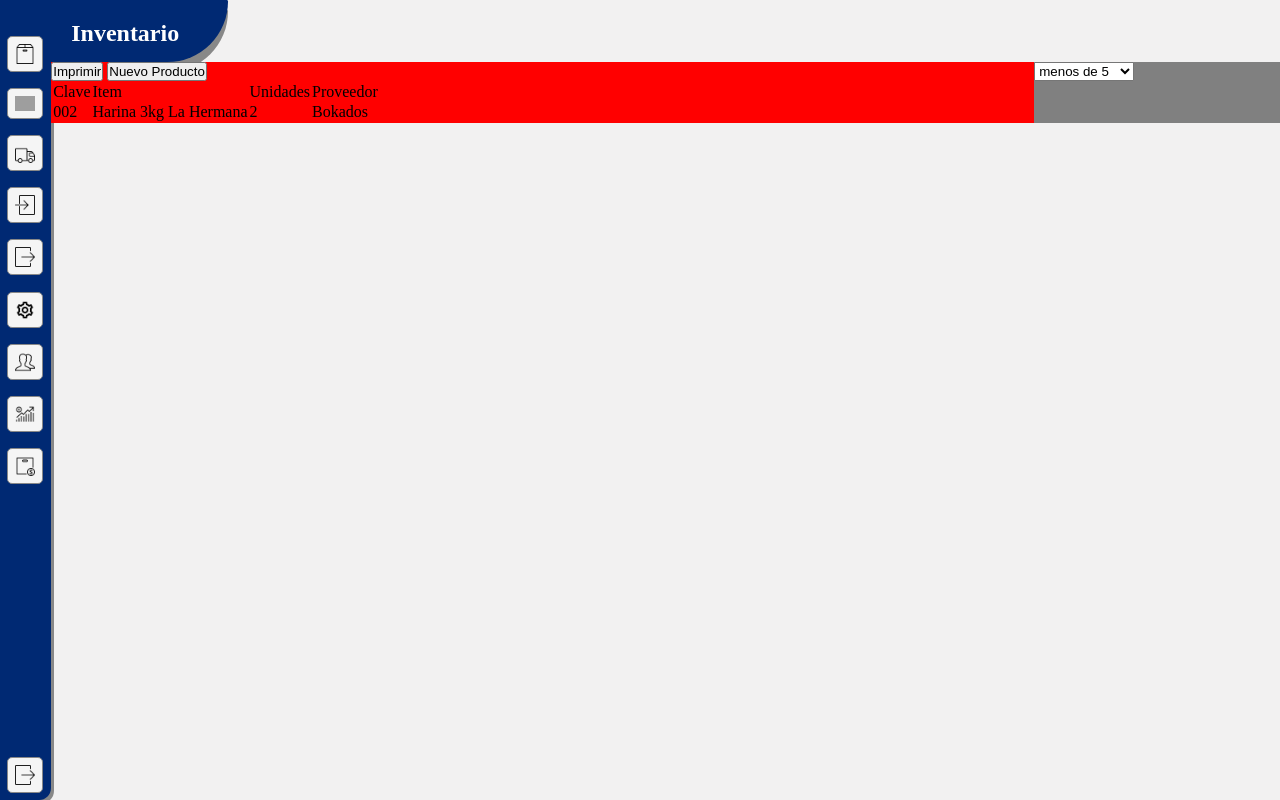
After one commit to RodrigoTrevinoLuna/Tienda-Proyecto, a PHP site: page /inventario.html in a window 1280 px wide. The commit adds this page. Run offline with PHP 8.4, Linux system fonts and the light colour scheme; grey boxes are pictures that could not be loaded.

Commit message:
Completar-inicio

```diff
--- a/css/contenido.css
+++ b/css/contenido.css
@@ -28,7 +28,7 @@ body{
 }
     .menuBar{
         background: var(--bg-P);
-        border-radius: 0px 12px 12px 0px;
+        border-radius: 0px 0px 12px 0px;
         width: 4%;
         color: var(--bg-T);
         display: flex;
--- /dev/null
+++ b/css/inventario.css
@@ -0,0 +1,32 @@
+
+/*Tamaño de las cajas*/
+.container-inventario{
+ width: 100vw;
+}
+
+.contenido{
+    display: flex;
+}
+.datos{
+    background: red;
+    width: 80%;
+}
+.filtro{
+    background: grey;
+    width: 20%;
+}
+
+/******************/
+.titulo{
+padding-left: 20px;
+background: #002973;
+width: 120px;
+color: white;
+border-radius: 0px 12px 500px 0px;
+padding-top: 20px;
+padding-bottom: 15px;
+padding-right: 37px;
+box-shadow: 0px 10px  #888888;
+}
+
+/* Parte de DATOS*/
--- /dev/null
+++ b/inventario.html
@@ -0,0 +1,81 @@
+<!DOCTYPE html>
+<html lang="es">
+<head>
+    <meta charset="UTF-8">
+    <meta http-equiv="X-UA-Compatible" content="IE=edge">
+    <meta name="viewport" content="width=device-width, initial-scale=1.0">
+    <title>Inventario</title>
+    <link rel="stylesheet" href="css/contenido.css">
+    <link rel="stylesheet" href="css/inventario.css">
+</head>
+<body>
+    <div class="container">
+
+        <!--***********************************************************************************-->
+            <!-- INICIO MENUBAR-->
+            <div class="menuBar">
+
+                <ul class="principal">
+                   <a href="producto.html"><img src="imagenes/iconos/producto.png"><P>Producto</P></a>
+                   <a href="inventario.html"><img src="imagenes/iconos/inventario.png"><P>Inventario</P></a>
+                   <a href="#"><img src="imagenes/iconos/Proveedor.png"><P>Proveedores</P></a>
+                   <a href="#"><img src="imagenes/iconos/entrada.png"><P>Entradas</P></a>
+                   <a href="#"><img src="imagenes/iconos/salida.png"><P>Salidas</P></a>
+                   <a href="#"><img src="imagenes/iconos/administracion.png"><P>administración</P></a>
+                   <a href="#"><img src="imagenes/iconos/usuarios.png"><P>Usuarios</P></a>
+                   <a href="#"><img src="imagenes/iconos/ventas.png"><P>Ventas</P></a>
+                   <a href="#"><img src="imagenes/iconos/gastos.png"><P>Gastos</P></a>
+                </ul>
+                <ul class="secundario">
+                   <a href="#"><img src="imagenes/iconos/salida.png"><P>Cerrar sesión</P></a>
+                </ul>
+
+   </div>
+<!-- FIN MENUBAR -->
+<!--***********************************************************************************-->
+            <!-- INICIO LISTADO-CARRITO -->
+
+            <div class="container-inventario">
+                <h2 class="titulo"> Inventario</h2>
+
+                <div class="contenido">
+
+                    <!--PANEL PRINCIPAL-->
+                    <div class="datos">
+                        <button>Imprimir</button>
+                        <button>Nuevo Producto</button>
+                        <table>
+                            <thead>
+                                <tr>
+                                    <td>Clave</td>
+                                    <td>Item</td>
+                                    <td>Unidades</td>
+                                    <td>Proveedor</td>
+                                </tr>
+                            </thead>
+                            <tbody>
+                                <tr>
+                                    <td>002</td>
+                                    <td>Harina 3kg La Hermana</td>
+                                    <td>2</td>
+                                    <td>Bokados</td>
+                                </tr>
+                            </tbody>
+                        </table>
+                    </div>
+                    <div class="filtro">
+                        <select name="" id="">
+                            <option>menos de 5</option>
+                            <option>menos de 10</option>
+                            <option>menos de 15</option>
+                            <option>menos de 20</option>
+                        </select>
+                    </div>
+                </div>
+            </div>
+        <!-- FIN LISTADO-CARRITO -->
+
+
+    </div>
+</body>
+</html>
```
Also changed, not shown: css/producto.css (+17 -3 lines), producto.html (+5 -5 lines).
